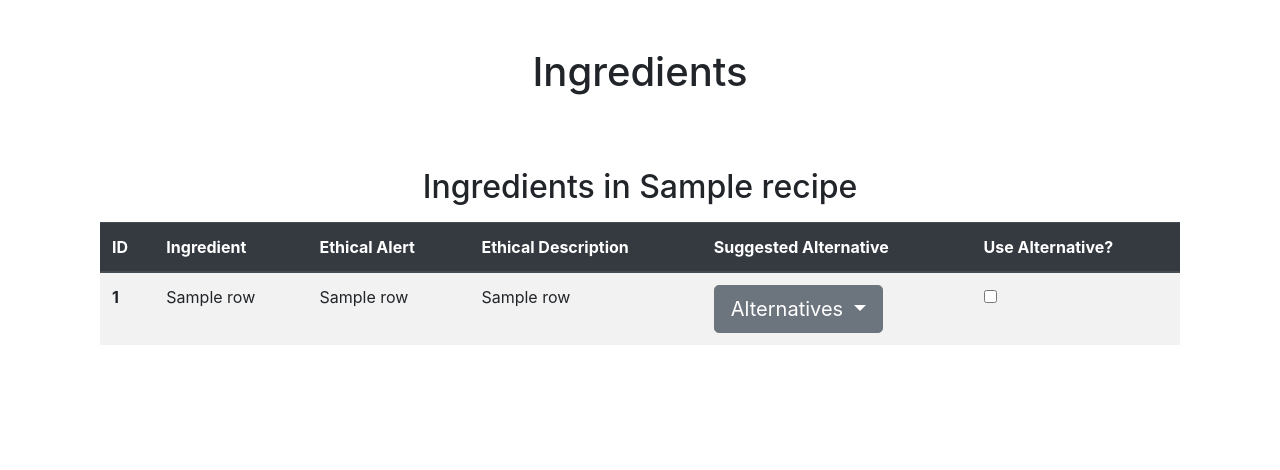
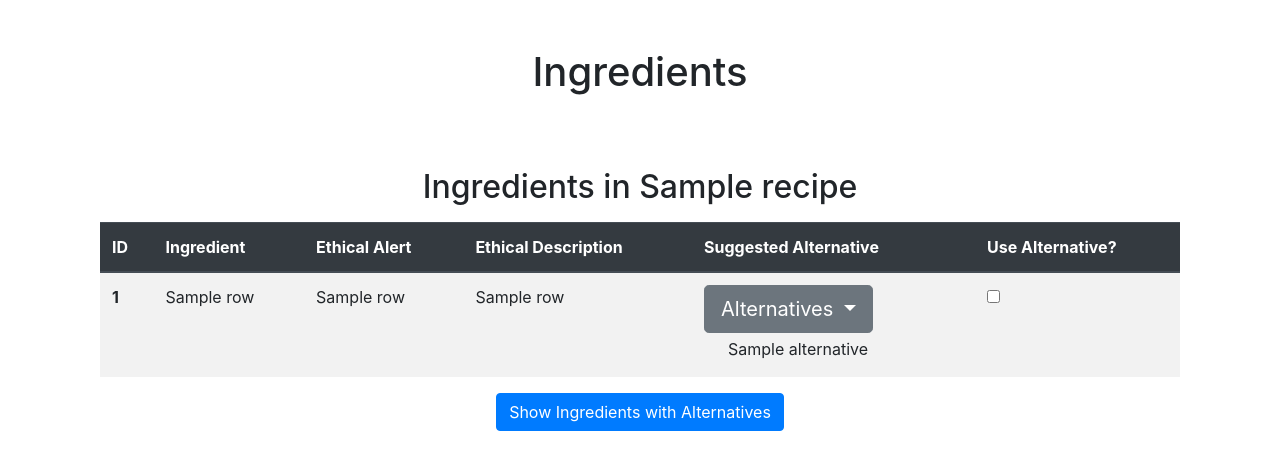
Before and after one commit to tekkosu/TheBusyBeavers, a Flask app: template ethicalEats/templates/ingredients.html in a window 1280 px wide. Shown: the part 56-526 px from the top of the page. Run offline with Flask 2, Linux system fonts and the light colour scheme; the template is opened without the code that fills it: most values are stand-ins (such as "Sample title", 1, 10 or a date in 2020); some libraries are stand-ins or nearby versions; some web fonts are replaced.

Commit message:
Update ingredients.html

```diff
--- a/ethicalEats/templates/ingredients.html
+++ b/ethicalEats/templates/ingredients.html
@@ -41,6 +41,10 @@
                 <button class="btn btn-secondary btn-lg dropdown-toggle" type="button" data-toggle="dropdown" aria-haspopup="true" aria-expanded="false">
                 Alternatives
                 </button>
+            		{% for alternative in alternatives %}
+                        <a class="dropdown-item" value="{{ alternative[0] }}">
+                        {{alternative[1]}}</a>
+                        {% endfor %}
             </td>
             <td>
                 <input type="checkbox" id="useAlt" value=1>
@@ -48,8 +52,10 @@
         </tr>
    	{% endfor %}
         </tbody>
-
     </table>
+    <div>
+    	<button type="submit" onclick="" class="btn btn-primary">Show Ingredients with Alternatives</button>
+    </div>
     </div>
         </p>
     </div>
```
